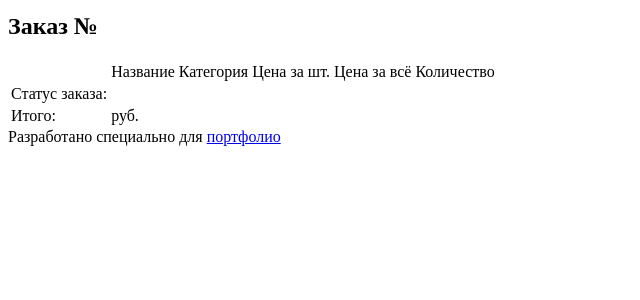
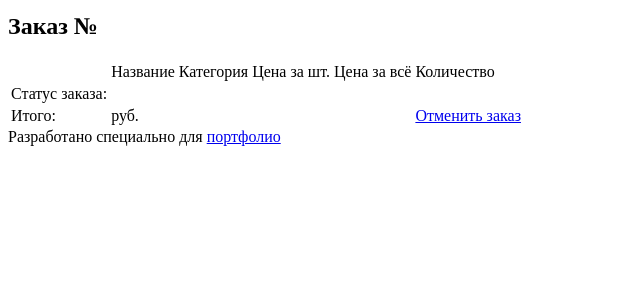
Before and after one commit to AtmoSL/func-mvc, a PHP site: page /order.php in a window 1280 px wide. Shown: the part 164-464 px from the top of the page, without its empty margins (0-640 px from the left). Run offline with PHP 8.4, Linux system fonts and the light colour scheme; data that the repository does not hold is empty; some libraries are stand-ins or nearby versions.

Commit message:
Кнопка отмены на странице заказа для пользователя

```diff
--- a/views/order.php
+++ b/views/order.php
@@ -45,8 +45,11 @@
                     <td>
                         Итого:
                     </td>
-                    <td  colspan="5">
+                    <td  colspan="4">
                         <?= $order["total_price"] ?> руб.
+                    </td>
+                    <td  colspan="4">
+                        <a href="/order/cancel/<?= $order["id"] ?>/">Отменить заказ</a>
                     </td>
                 </tr>
                 </tbody>
```
